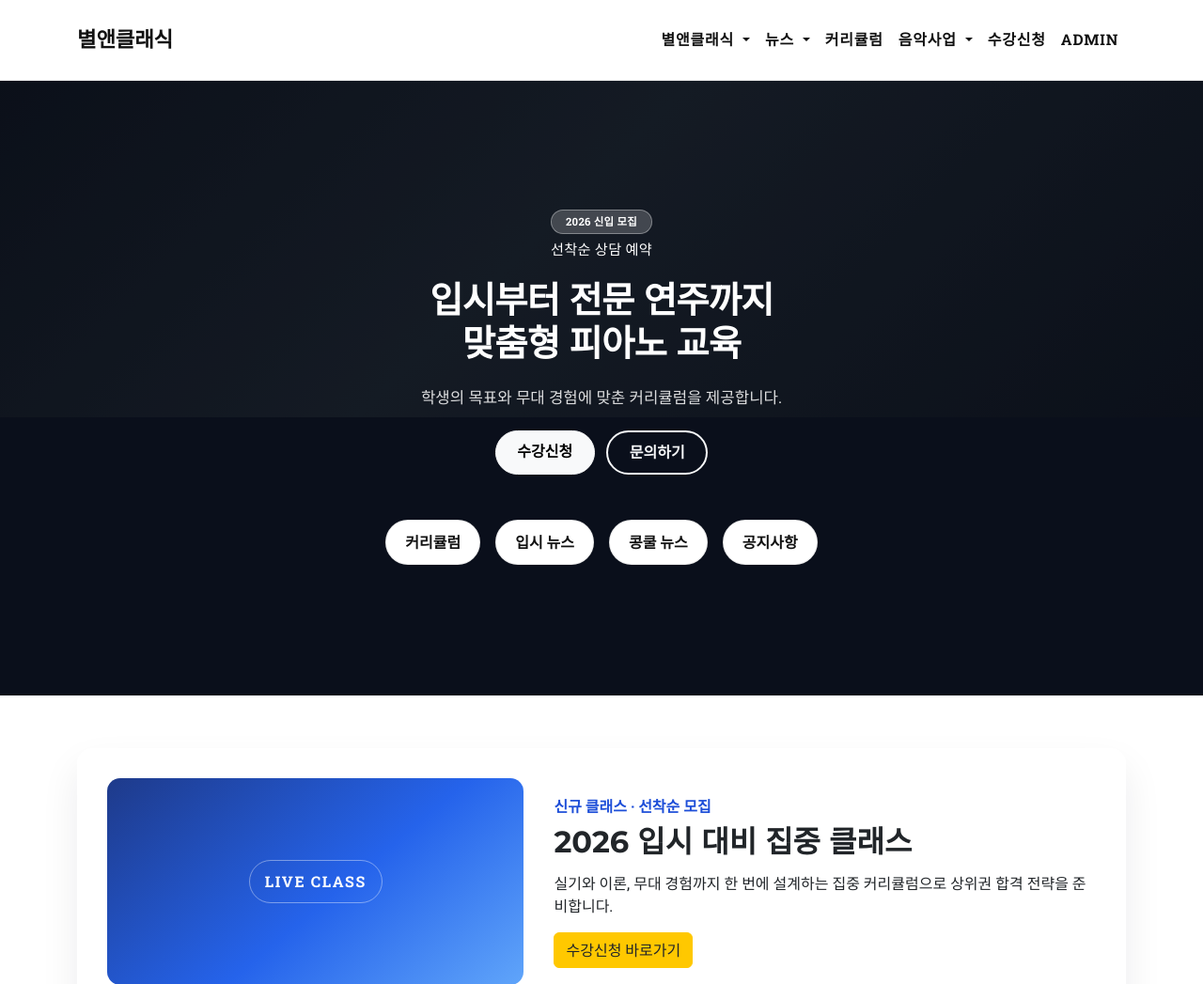
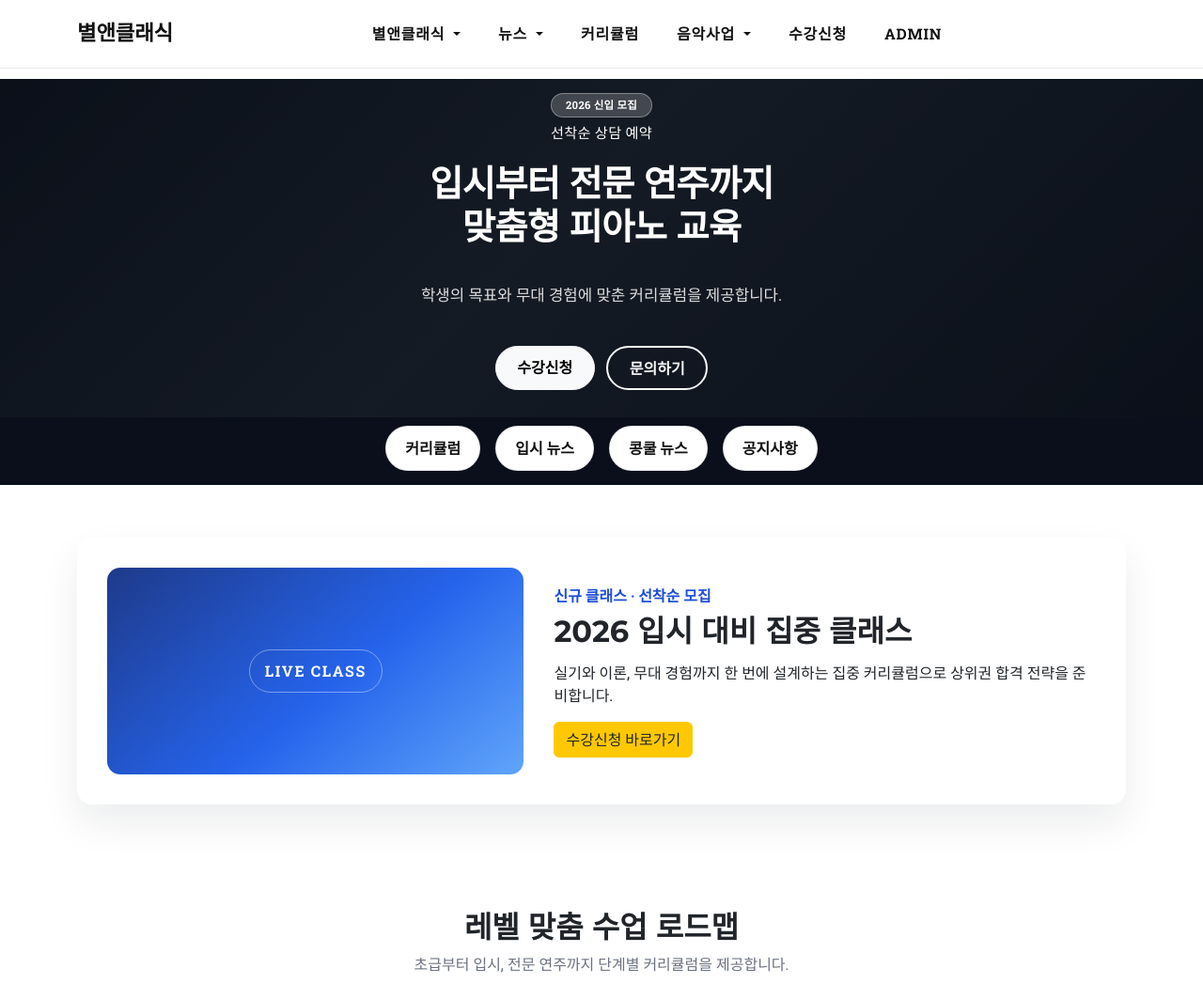
Before and after one commit to tuna1402/ByeolAndClassic, a Django app: page / in a window 1280 px wide. Shown: the top 1047 px of the page at 94% size. Run offline with Django 5.2, Linux system fonts and the light colour scheme; data comes from the database, SQL or seed files in the repository; data that the repository does not hold is empty.

Commit message:
feat: header centering + logo scale + reduce main visual height

```diff
--- a/static/css/home_shining.css
+++ b/static/css/home_shining.css
@@ -2,7 +2,7 @@
   position: relative;
   overflow: hidden;
   background: #0f172a;
-  min-height: 64vh;
+  min-height: 54vh;
 }
 
 .banner-media {
@@ -38,7 +38,7 @@
   align-items: center;
   text-align: center;
   color: #fff;
-  padding: 3.5rem 1.25rem;
+  padding: 3.5rem 1.5rem;
   gap: 1.25rem;
   max-width: 1040px;
   margin: 0 auto;
@@ -66,16 +66,16 @@
   font-weight: 700;
   letter-spacing: -0.02em;
   font-size: clamp(2rem, 3vw, 3rem);
-  margin: 0;
+  margin: 0 0 0.9rem;
   line-height: 1.2;
 }
 
 .banner-desc {
-  max-width: 640px;
+  max-width: 880px;
   font-size: 1.05rem;
   color: rgba(255, 255, 255, 0.85);
   line-height: 1.7;
-  margin: 0;
+  margin: 0 0 1.25rem;
 }
 
 .banner-actions {
@@ -92,7 +92,7 @@
 }
 
 .quick-links {
-  margin-top: 1.75rem;
+  margin-top: 1.1rem;
   display: flex;
   gap: 1rem;
   flex-wrap: wrap;
@@ -101,17 +101,21 @@
 
 @media (min-width: 992px) {
   .main-visual {
-    min-height: 82vh;
+    min-height: 54vh;
   }
 
   .banner-copy {
-    padding: 6rem 1.5rem;
+    padding: 3.5rem 1.5rem;
   }
 }
 
 @media (max-width: 768px) {
   .main-visual {
-    min-height: 64vh;
+    min-height: 44vh;
+  }
+
+  .banner-copy {
+    padding: 2.25rem 1rem;
   }
 
   .banner-title {
--- a/static/css/layout_overrides.css
+++ b/static/css/layout_overrides.css
@@ -5,12 +5,12 @@ body {
 .navbar {
   background: #fff !important;
   border-bottom: 1px solid rgba(0, 0, 0, 0.08);
-  padding-top: 1rem;
-  padding-bottom: 1rem;
+  padding-top: 0.85rem;
+  padding-bottom: 0.85rem;
 }
 
 .navbar .navbar-brand img {
-  height: 40px;
+  height: 52px;
   width: auto;
 }
 
@@ -21,7 +21,7 @@ body {
 }
 
 .navbar .nav-link {
-  padding: 0.9rem 1rem;
+  padding: 0.65rem 0.25rem;
   font-weight: 600;
   color: #111;
 }
@@ -29,6 +29,13 @@ body {
 .navbar .nav-link:hover,
 .navbar .nav-link:focus {
   color: #0f172a;
+}
+
+.navbar .navbar-nav {
+  display: flex;
+  align-items: center;
+  justify-content: center;
+  gap: 18px;
 }
 
 .site-footer {
@@ -87,7 +94,27 @@ body {
     padding: 0.65rem 0.75rem;
   }
 
+  .navbar .navbar-nav {
+    align-items: flex-start;
+  }
+
+  .navbar .navbar-brand img {
+    height: 44px;
+  }
+
   .footer-main {
     padding: 48px 0;
   }
 }
+
+@media (min-width: 992px) {
+  .navbar .navbar-nav {
+    gap: 24px;
+  }
+}
+
+@media (max-width: 576px) {
+  .navbar .navbar-nav {
+    gap: 15px;
+  }
+}
--- a/templates/layouts/base.html
+++ b/templates/layouts/base.html
@@ -39,7 +39,6 @@
             alt="{{ site_brand.site_name }}"
             title="{{ site_brand.site_name }}"
             class="img-fluid"
-            style="height: 36px; width: auto;"
           >
         {% else %}
           {{ site_brand.site_name|default:"ByeolAndClassic" }}
@@ -58,7 +57,7 @@
         <i class="fas fa-bars ms-1"></i>
       </button>
       <div class="collapse navbar-collapse" id="navbarResponsive">
-        <ul class="navbar-nav text-uppercase ms-auto py-4 py-lg-0">
+        <ul class="navbar-nav text-uppercase mx-auto py-4 py-lg-0">
           <li class="nav-item dropdown">
             <a
               class="nav-link dropdown-toggle"
```
